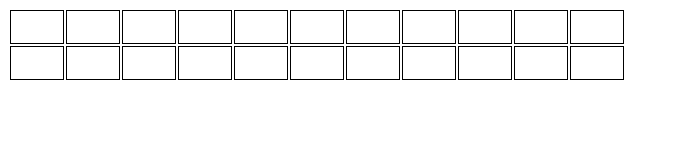
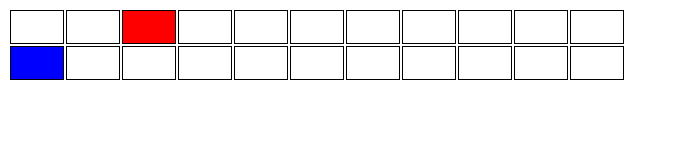
Before and after one commit to dev-academy-challenges/javascript-racer, a plain HTML site: page index.html in a window 1280 px wide. Shown: the whole page, without its empty margins (0-677 px from the left). Drawn offline with nearby package versions, Linux system fonts and the light colour scheme.

Commit message:
more detailed instructions

```diff
--- a/index.html
+++ b/index.html
@@ -6,6 +6,7 @@
 <title>Javascript racer</title>
 <link rel="stylesheet" href="racer.css">
 <script src='https://code.jquery.com/jquery-2.1.4.js'></script>
+<script src='./racer.js'></script>
 </head>
 
 <body>
@@ -13,7 +14,7 @@
     <tr class='player1'>
       <td></td>
       <td></td>
-      <td></td>
+      <td class='active'></td>
       <td></td>
       <td></td>
       <td></td>
@@ -24,7 +25,7 @@
       <td></td>
     </tr>
     <tr class='player2'>
-      <td></td>
+      <td class='active'></td>
       <td></td>
       <td></td>
       <td></td>
--- a/racer.css
+++ b/racer.css
@@ -3,3 +3,11 @@ table td {
   width: 50px;
   height: 30px;
 }
+
+.player1 td.active {
+  background-color: red;
+}
+
+.player2 td.active {
+  background-color: blue;
+}
--- a/racer.js
+++ b/racer.js
@@ -0,0 +1,22 @@
+$(function() {
+//put your js in here
+  $(window).keydown(function(event) {
+    //if q is pressed do something
+    //if p is pressed do something else
+    console.log(event.keyCode)
+  })
+})
+
+function movePlayer(playerNumber) {
+  //find the active cell for this player - $()
+  //stop it being active - # removeClass()
+  //find the cells neighbour # next()
+  //make it active # addClass()
+  //if I don't have a neighbour, create an alert saying game over # alert() if
+}
+
+
+//bonus points
+//reset a game
+//count the number of wins for each player
+//display the high scores on the page # - text()
```
